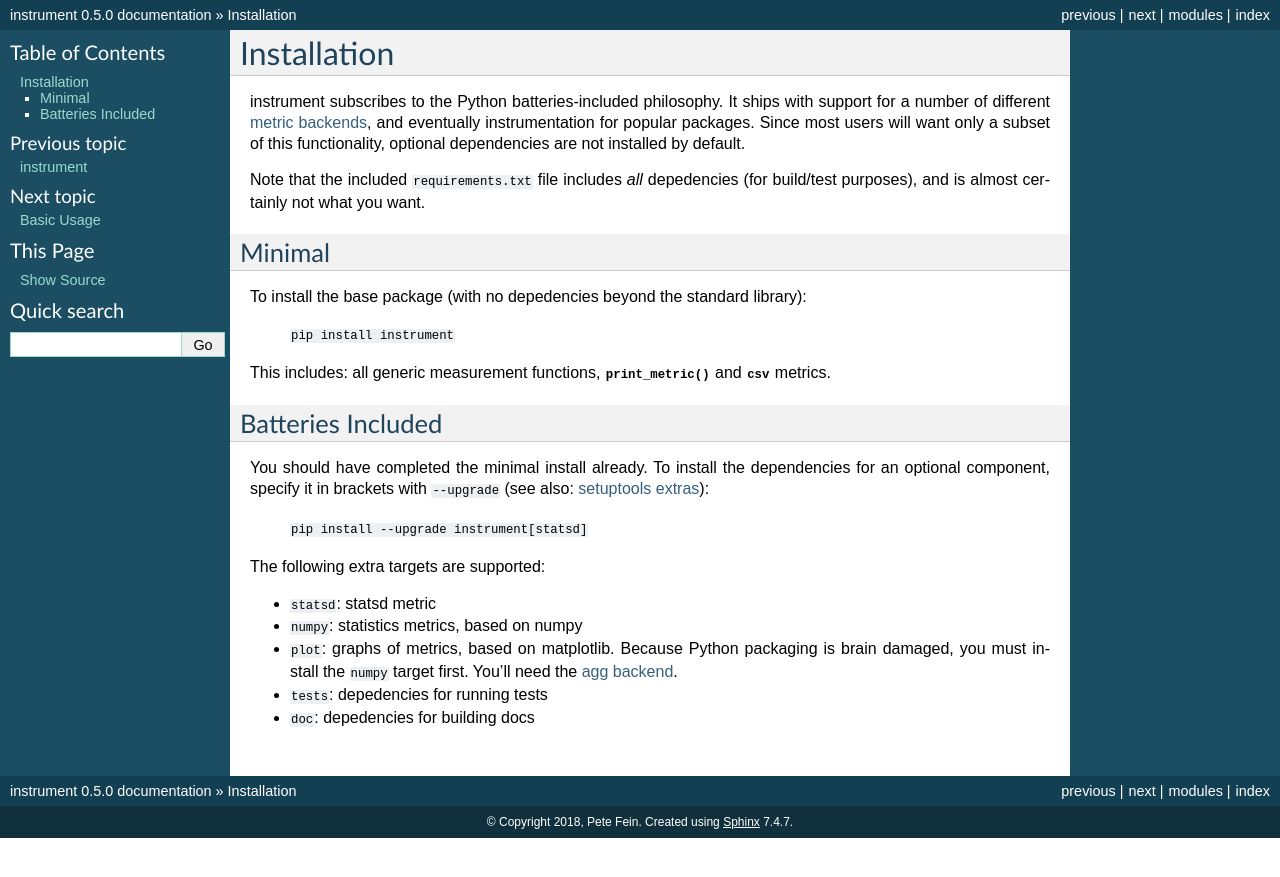
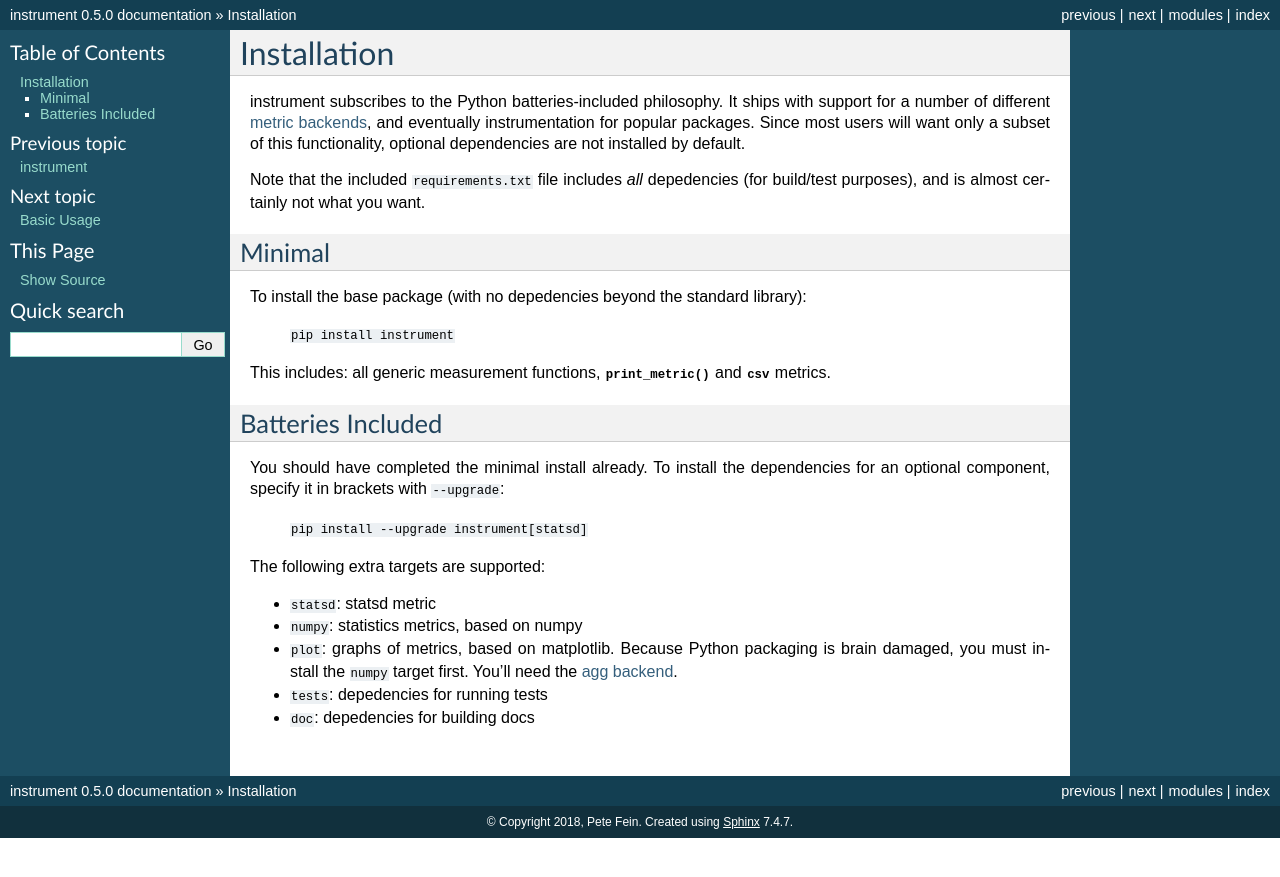
Before and after one commit to wearpants/instrument, a Sphinx documentation site: the page built from doc/installation.rst, in a window 1280 px wide. Shown: the top 877 px of the page. Built offline with Sphinx 7.4.7, drawn with Linux system fonts in a browser that asks for light colours.

Commit message:
fix  some links

```diff
--- a/doc/future.rst
+++ b/doc/future.rst
@@ -6,7 +6,7 @@
 -------------------------
 Support for automagic instrumentation of popular 3rd-party packages:
 
-* django, using introspection logic from `django-statsd <https://django-statsd.readthedocs.org/en/latest/>`__
+* django, using introspection logic from `django-statsd <https://github.com/django-statsd/django-statsd>`__
 * `generic WSGI middleware <http://blog.dscpl.com.au/2015/05/performance-monitoring-of-real-wsgi.html>`__. Possibly flask.
 * any `dbapi <http://www.python.org/dev/peps/pep-0249/>`__-compatible database, with names derived by parsing SQL for table/query type
 * HTTP clients: `requests <http://docs.python-requests.org/en/latest/>`__ and `urllib <http://docs.python.org/2/library/urllib2.html>`__
--- a/doc/installation.rst
+++ b/doc/installation.rst
@@ -20,9 +20,7 @@
 ------------------
 
 You should have completed the minimal install already. To install the
-dependencies for an optional component, specify it in brackets with ``--upgrade``
-(see also: `setuptools extras
-<http://pythonhosted.org/setuptools/setuptools.html#declaring-extras-optional-features-with-their-own-dependencies>`__):
+dependencies for an optional component, specify it in brackets with ``--upgrade``:
 
   ``pip install --upgrade instrument[statsd]``
 
```
